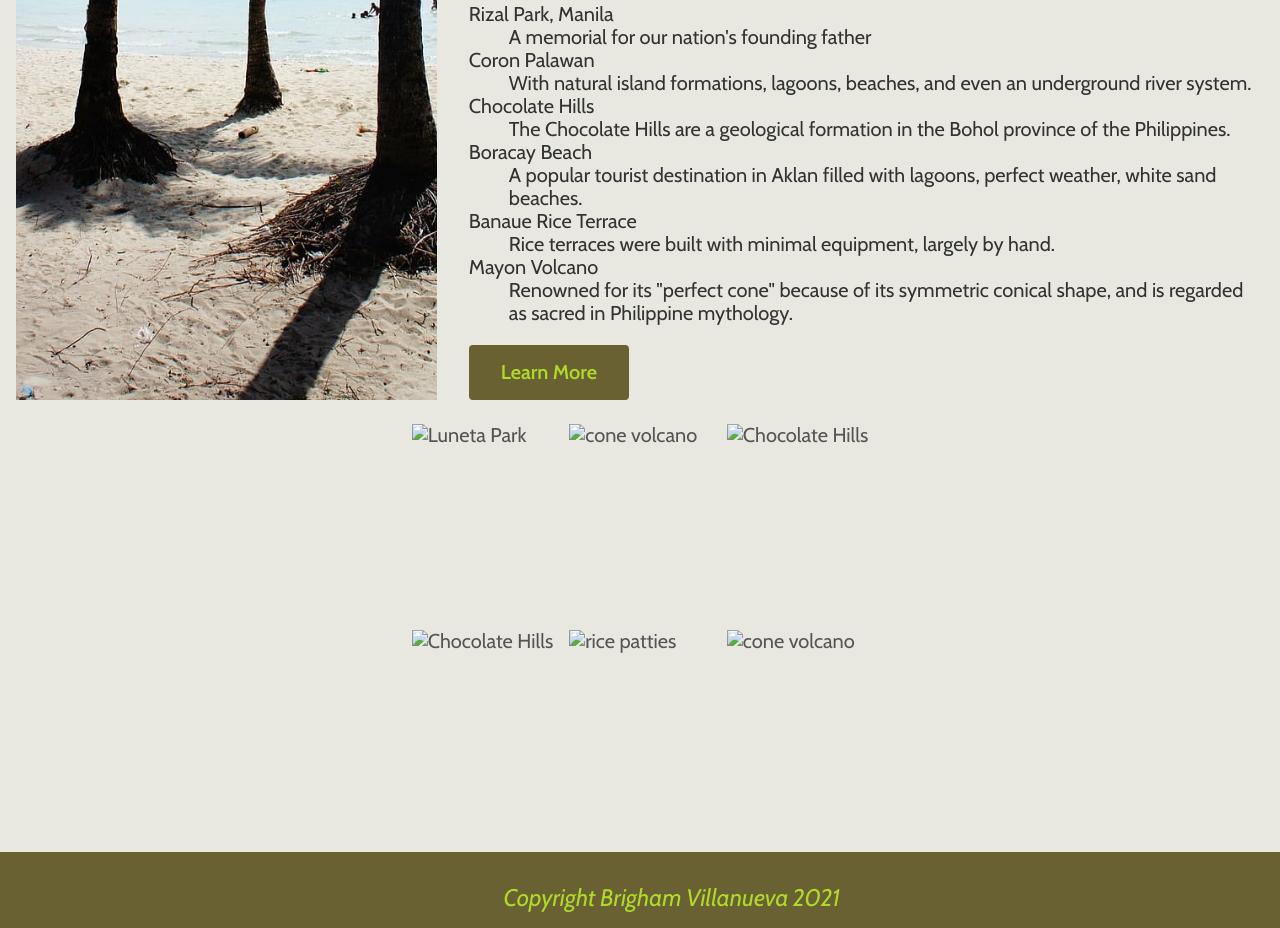
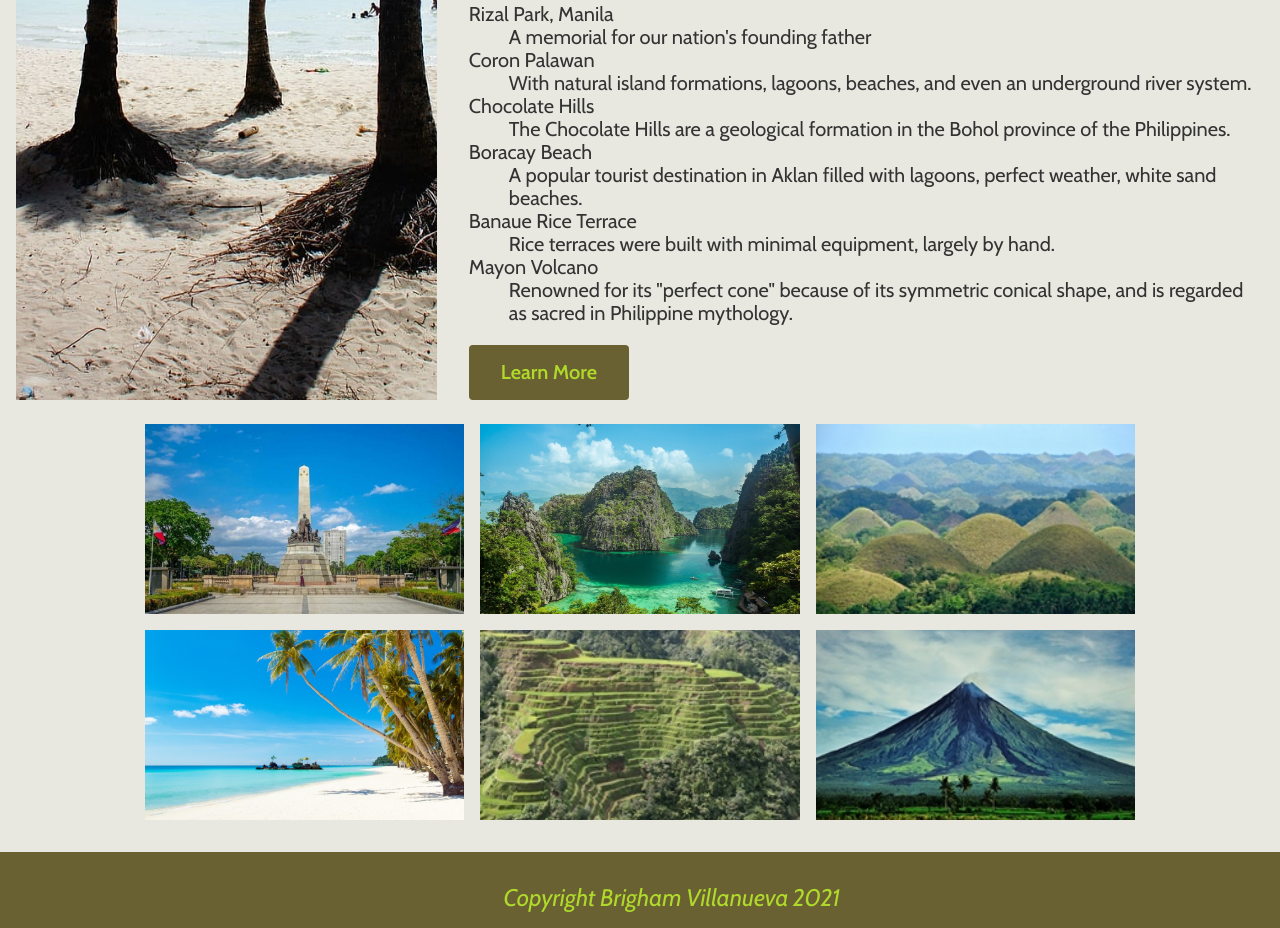
Before and after one commit to brighampv/Form, a plain HTML site: page index.html in a window 1280 px wide. Shown: the part 2465-3393 px from the top of the page. Drawn offline with nearby package versions, Linux system fonts and the light colour scheme; the site is published under a folder, as on GitHub Pages, so addresses that start at the root find nothing.

Commit message:
Update index.html

```diff
--- a/index.html
+++ b/index.html
@@ -182,7 +182,7 @@
   <div class="cards">
     <div class="card">
       <a>
-        <div class="image-wrapper"><img src="/images/900luneta-park-manila.jpg" alt="Luneta Park" loading="lazy"></div>
+        <div class="image-wrapper"><img src="images/900luneta-park-manila.jpg" alt="Luneta Park" loading="lazy"></div>
         <div class="text-wrapper">
           <h2>Rizal Park, Manila</h2>
           <p>A memorial for our nation's founding father</p>
@@ -191,7 +191,7 @@
     </div>
     <div class="card">
       <a>
-        <div class="image-wrapper"><img src="/images/angkor-900.jpg" alt="cone volcano" loading="lazy"></div>
+        <div class="image-wrapper"><img src="images/angkor-900.jpg" alt="cone volcano" loading="lazy"></div>
         <div class="text-wrapper">
           <h2>Coron Palawan</h2>
           <p>With natural island formations, lagoons, beaches, and even an underground river system.</p>
@@ -200,7 +200,7 @@
     </div>
     <div class="card">
       <a>
-        <div class="image-wrapper"><img src="/images/Chocolate_Hills_overview.jpg" alt="Chocolate Hills" loading="lazy">
+        <div class="image-wrapper"><img src="images/Chocolate_Hills_overview.jpg" alt="Chocolate Hills" loading="lazy">
         </div>
         <div class="text-wrapper">
           <h2>Chocolate Hills</h2>
@@ -211,7 +211,7 @@
 
     <div class="card">
       <a>
-        <div class="image-wrapper"><img src="/images/boracay2.jpg" alt="Chocolate Hills" loading="lazy"></div>
+        <div class="image-wrapper"><img src="images/boracay2.jpg" alt="Chocolate Hills" loading="lazy"></div>
         <div class="text-wrapper">
           <h2>Boracay Beach</h2>
           <p>A popular tourist destination in Aklan filled with lagoons, perfect weather, white sand beaches.</p>
@@ -221,7 +221,7 @@
     <div class="card">
       <a>
         <div class="image-wrapper">
-          <img src="/images/1200px-Banaue-terrace.jpg" alt="rice patties" loading="lazy">
+          <img src="images/1200px-Banaue-terrace.jpg" alt="rice patties" loading="lazy">
         </div>
         <div class="text-wrapper">
           <h2>Banaue Rice Terrace</h2>
@@ -231,7 +231,7 @@
     </div>
     <div class="card">
       <a>
-        <div class="image-wrapper"><img src="/images/4c1004cefb618b8e9e2e858a087c9dc0.jpg" alt="cone volcano"
+        <div class="image-wrapper"><img src="images/4c1004cefb618b8e9e2e858a087c9dc0.jpg" alt="cone volcano"
             loading="lazy"></div>
         <div class="text-wrapper">
           <h2>Mayon Volcano</h2>
```
